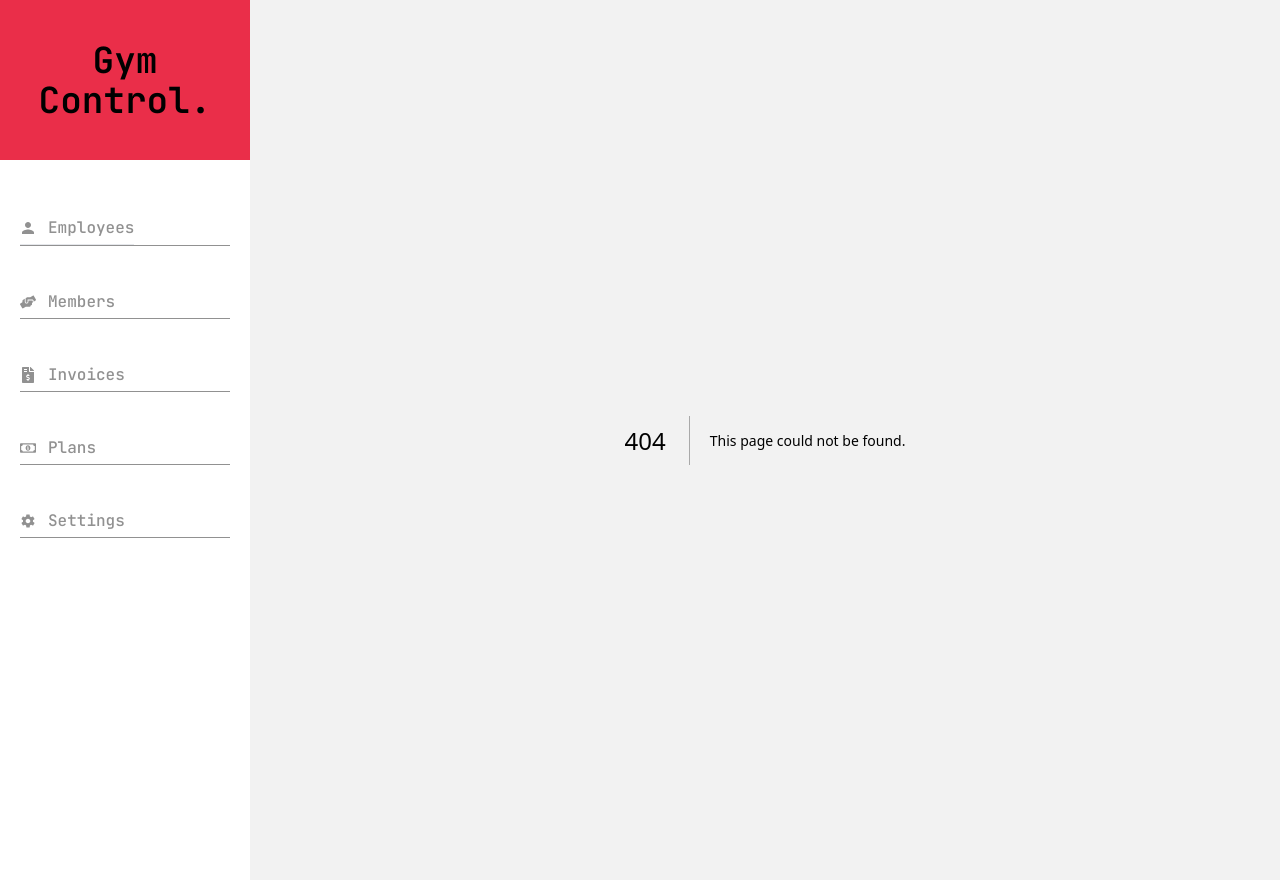
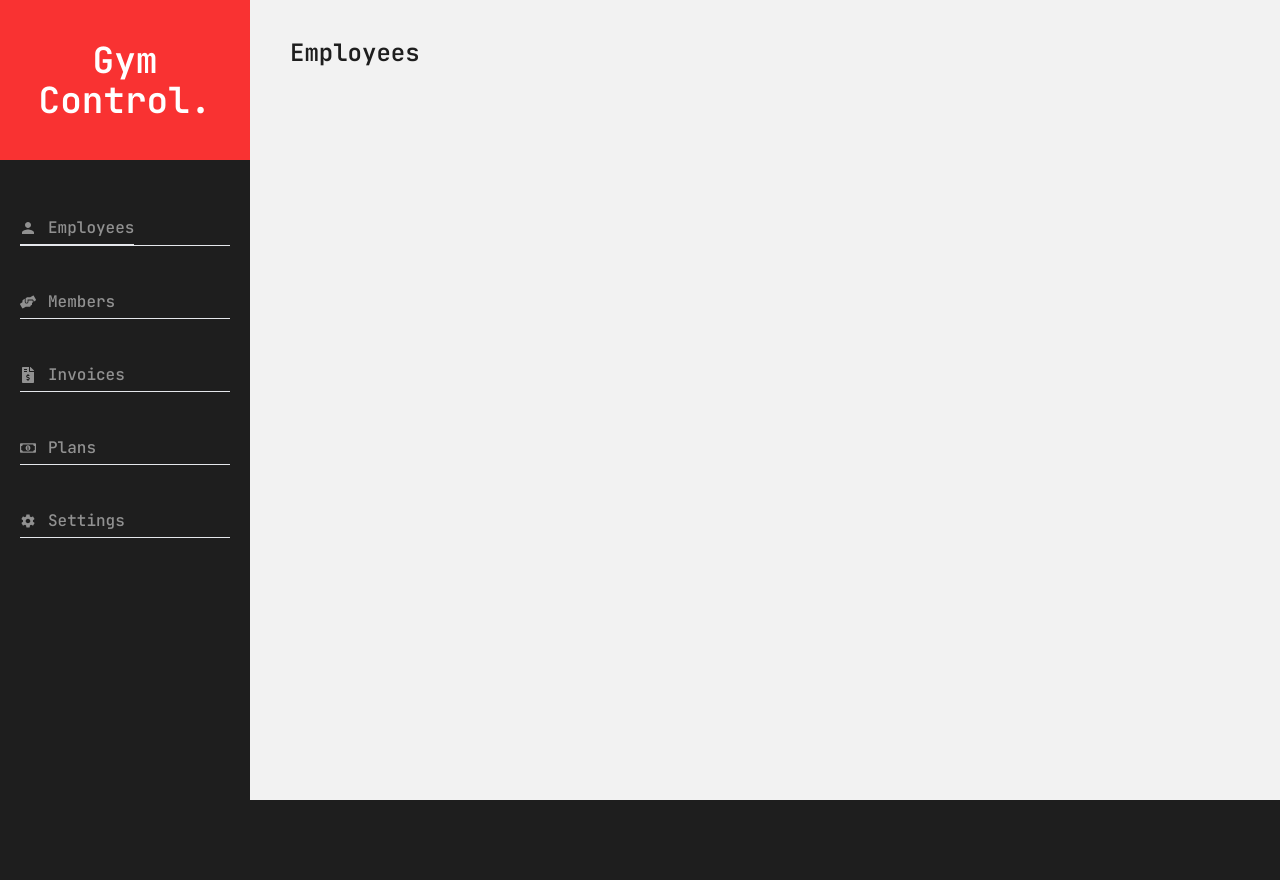
Before and after one commit to jteoni/gym-control, a Next.js app: page /employees in a window 1280 px wide. Before the commit this address had no page. After the commit the page ends 800 px from the top, so only its background shows below. Built offline with nearby package versions, Linux system fonts and the light colour scheme.

Commit message:
Add new links to sidebar and change styles

```diff
--- /dev/null
+++ b/app/employees/page.jsx
@@ -0,0 +1,9 @@
+const Employees = () => {
+    return (
+        <>
+            <h3 className="pb-10">Employees</h3>
+        </>
+    );
+};
+
+export default Employees;
--- a/app/globals.css
+++ b/app/globals.css
@@ -13,10 +13,10 @@
         @apply text-[36px] xl:text-[48px] leading-[1.1] font-semibold;
     }
     h3 {
-        @apply text-[20px] xl:text-[24px] leading-[1.1] font-semibold text-textColor;
+        @apply text-[20px] xl:text-[24px] leading-[1.1] font-semibold text-primary;
     }
     .desclaimer {
-        @apply text-[16px] xl:text-[16px] leading-[1.1] font-semibold text-textColor;
+        @apply text-[16px] xl:text-[16px] leading-[1.1] font-semibold text-primary;
     }
     .text-outline {
         -webkit-text-stroke: 1px #ffffff;
--- /dev/null
+++ b/app/invoices/page.jsx
@@ -0,0 +1,9 @@
+const Invoices = () => {
+    return (
+        <>
+            <h3 className="pb-10">Invoices</h3>
+        </>
+    );
+};
+
+export default Invoices;
--- /dev/null
+++ b/app/plans/page.jsx
@@ -0,0 +1,9 @@
+const Plans = () => {
+    return (
+        <>
+            <h3 className="pb-10">Plans</h3>
+        </>
+    );
+};
+
+export default Plans;
--- /dev/null
+++ b/app/settings/page.jsx
@@ -0,0 +1,9 @@
+const Settings = () => {
+    return (
+        <>
+            <h3 className="pb-10">Settings</h3>
+        </>
+    );
+};
+
+export default Settings;
--- a/app/teachers/page.jsx
+++ /dev/null
@@ -1,9 +0,0 @@
-const Teachers = () => {
-    return (
-        <>
-            <h3 className="pb-10">Teachers</h3>
-        </>
-    );
-};
-
-export default Teachers;
--- a/components/sidebar.jsx
+++ b/components/sidebar.jsx
@@ -35,7 +35,7 @@ const links = [
     {
         icon: <IoMdSettings />,
         name: "settings",
-        path: "/invoices",
+        path: "/settings",
     },
 ];
 
@@ -44,7 +44,7 @@ const Sidebar = () => {
 
     return (
         <div className="flex flex-col">
-            <div className="py-10 bg-accent text-center">
+            <div className="py-10 bg-contrast text-center">
                 <Link href="/">
                     <h2 className="text-4xl font-semibold">Gym Control.</h2>
                 </Link>
@@ -59,8 +59,8 @@ const Sidebar = () => {
                                     key={index}
                                     className={`${
                                         link.path === pathname &&
-                                        "flex items-center [&>*]:my-auto text-accent border-b-[1px]"
-                                    } flex items-center capitalize font-medium text-textColor hover:text-white transition-all pt-10`}
+                                        "flex items-center [&>*]:my-auto border-b-[1px]"
+                                    } flex items-center capitalize font-medium text-accent hover:text-white transition-all pt-10`}
                                 >
                                     <div className="mr-3">{link.icon}</div>
                                     <div>{link.name}</div>
--- a/tailwind.config.js
+++ b/tailwind.config.js
@@ -29,13 +29,11 @@ module.exports = {
             colors: {
                 primary: "#1e1e1e",
                 accent: {
-                    DEFAULT: "#ea2e49",
+                    DEFAULT: "#919191",
                     hover: "#00e187",
                 },
                 secondary: "#F2F2F2",
-                textColor: "#919191",
-                error: "#F93232",
-                disclaimer: "#CFCFCF",
+                contrast: "#F93232",
             },
             keyframes: {
                 "accordion-down": {
```
